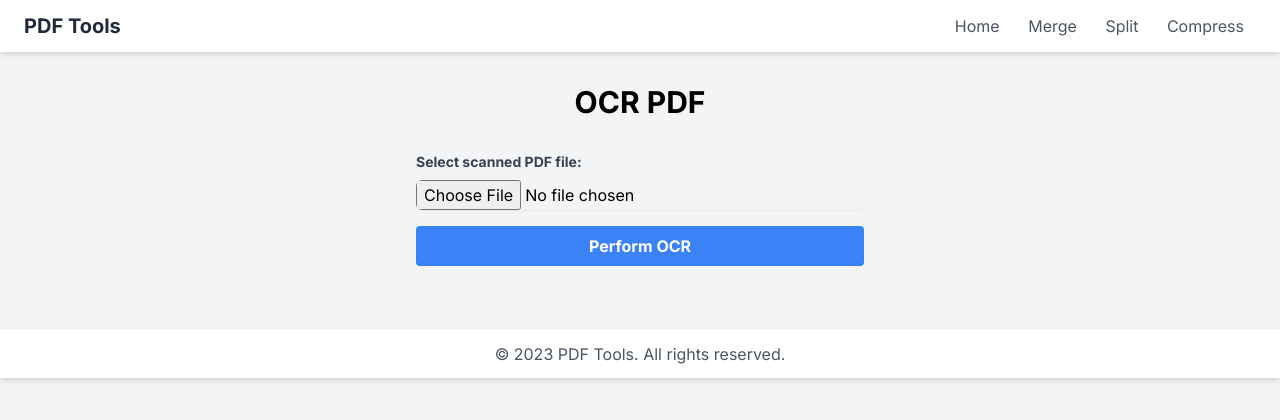
After one commit to stillwrinkled/pdffs, a Flask app: page /ocr in a window 1280 px wide. The commit adds this page. Shown: the top 420 px of the page. Run offline with Flask 3, Linux system fonts and the light colour scheme; style sheets or scripts are compiled from the project's sources.

Commit message:
Agent query: Is the OCR functionality available on the homepage and working correctly?

```diff
--- a/main.py
+++ b/main.py
@@ -109,5 +109,14 @@ def form_fill():
             return send_file(filled_file, as_attachment=True, download_name='filled_form.pdf')
     return render_template('form_fill.html')
 
+@app.route('/ocr', methods=['GET', 'POST'])
+def ocr():
+    if request.method == 'POST':
+        file = request.files['file']
+        if file:
+            ocr_text = pdf_operations.perform_ocr(file)
+            return render_template('ocr_result.html', ocr_text=ocr_text)
+    return render_template('ocr.html')
+
 if __name__ == '__main__':
     app.run(host='0.0.0.0', port=5000, debug=True)
--- a/requirements.txt
+++ b/requirements.txt
@@ -12,3 +12,6 @@ python-docx
 python-pptx
 reportlab
 xhtml2pdf
+pdf2image
+pillow
+pytesseract
--- a/templates/index.html
+++ b/templates/index.html
@@ -45,5 +45,9 @@
         <i data-feather="edit-3" class="tool-icon text-teal-500"></i>
         <span class="tool-name">Fill PDF Form</span>
     </a>
+    <a href="/ocr" class="tool-card bg-lime-100">
+        <i data-feather="eye" class="tool-icon text-lime-500"></i>
+        <span class="tool-name">OCR PDF</span>
+    </a>
 </div>
 {% endblock %}
--- /dev/null
+++ b/templates/ocr.html
@@ -0,0 +1,14 @@
+{% extends "base.html" %}
+
+{% block title %}OCR PDF{% endblock %}
+
+{% block content %}
+<h1 class="text-3xl font-bold mb-8 text-center">OCR PDF</h1>
+<form action="{{ url_for('ocr') }}" method="post" enctype="multipart/form-data" class="max-w-md mx-auto">
+    <div class="mb-4">
+        <label for="file" class="block text-gray-700 text-sm font-bold mb-2">Select scanned PDF file:</label>
+        <input type="file" name="file" id="file" accept=".pdf" required class="form-input">
+    </div>
+    <button type="submit" class="btn-primary w-full">Perform OCR</button>
+</form>
+{% endblock %}
```
Also changed, not shown: templates/ocr_result.html (added, +13 -0 lines), utils/pdf_operations.py (+14 -1 lines), 1 other file.
